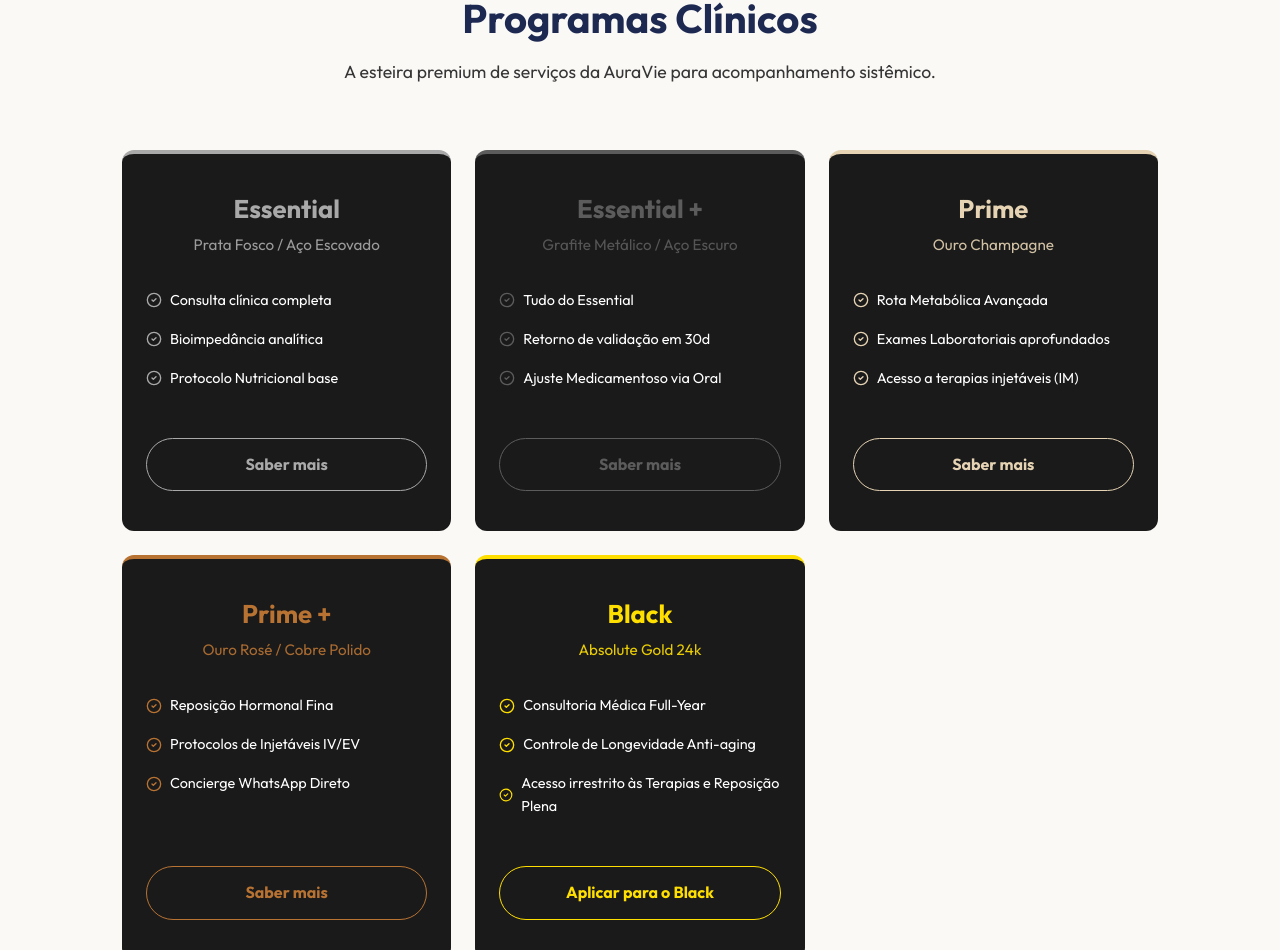
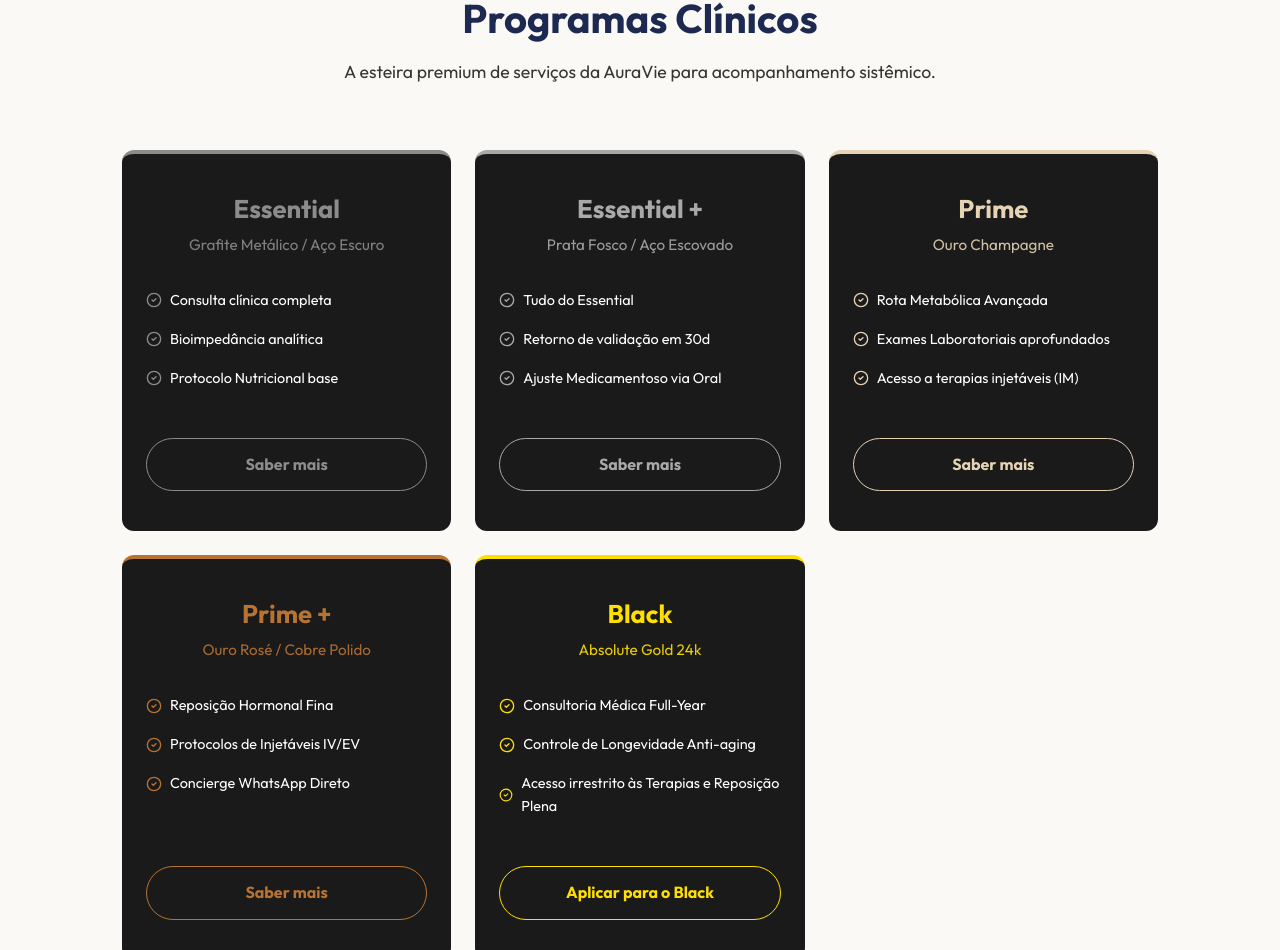
Before and after one commit to FranciscoHaidar/auravie-site, a React (Vite) app: page / in a window 1280 px wide. Shown: the part 2683-3633 px from the top of the page. Built offline with nearby package versions, Linux system fonts and the light colour scheme; no server answers; the database is empty.

Commit message:
UI: swap essential and essential-plus silver hierarchy

```diff
--- a/src/App.jsx
+++ b/src/App.jsx
@@ -184,7 +184,7 @@
           <div className="plans-grid">
             <div className="plan-card plan-essential">
               <h3>Essential</h3>
-              <p className="tier-name">Prata Fosco / Aço Escovado</p>
+              <p className="tier-name">Grafite Metálico / Aço Escuro</p>
               <ul>
                 <li><CheckCircle2 size={16} /> Consulta clínica completa</li>
                 <li><CheckCircle2 size={16} /> Bioimpedância analítica</li>
@@ -195,7 +195,7 @@
 
             <div className="plan-card plan-essential-plus">
               <h3>Essential +</h3>
-              <p className="tier-name">Grafite Metálico / Aço Escuro</p>
+              <p className="tier-name">Prata Fosco / Aço Escovado</p>
               <ul>
                 <li><CheckCircle2 size={16} /> Tudo do Essential</li>
                 <li><CheckCircle2 size={16} /> Retorno de validação em 30d</li>
--- a/src/index.css
+++ b/src/index.css
@@ -322,11 +322,11 @@
 }
 
 /* Individual Plan Metallic Overrides */
-.plan-essential { border-top-color: #A9A9A9; }
-.plan-essential h3, .plan-essential p.tier-name, .plan-essential .btn-plan, .plan-essential li svg { color: #A9A9A9 !important; }
+.plan-essential { border-top-color: #8C8C8C; }
+.plan-essential h3, .plan-essential p.tier-name, .plan-essential .btn-plan, .plan-essential li svg { color: #8C8C8C !important; }
 
-.plan-essential-plus { border-top-color: #5C5C5C; }
-.plan-essential-plus h3, .plan-essential-plus p.tier-name, .plan-essential-plus .btn-plan, .plan-essential-plus li svg { color: #5C5C5C !important; }
+.plan-essential-plus { border-top-color: #A9A9A9; }
+.plan-essential-plus h3, .plan-essential-plus p.tier-name, .plan-essential-plus .btn-plan, .plan-essential-plus li svg { color: #A9A9A9 !important; }
 
 .plan-prime { border-top-color: #E5D3B3; }
 .plan-prime h3, .plan-prime p.tier-name, .plan-prime .btn-plan, .plan-prime li svg { color: #E5D3B3 !important; }
```
